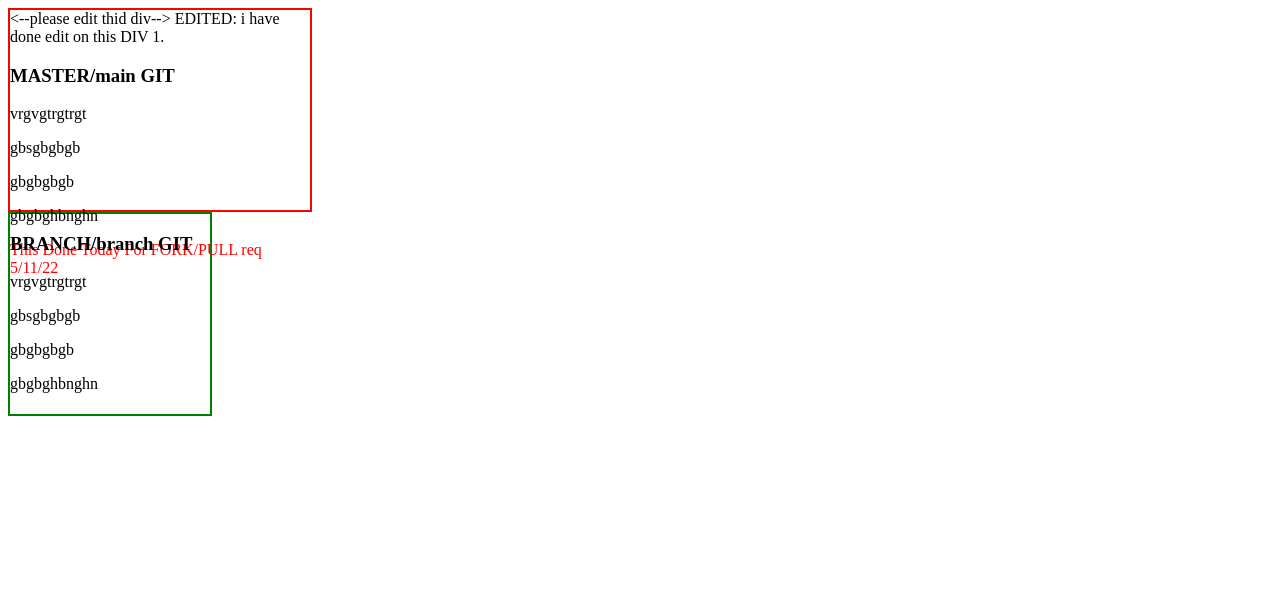
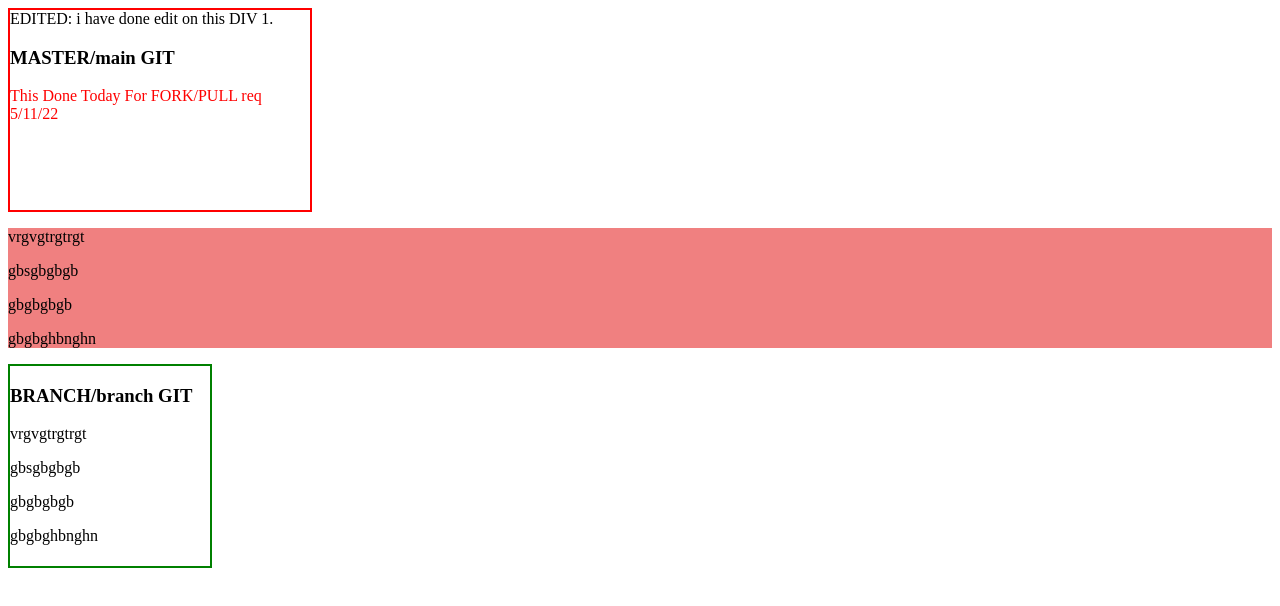
Before and after one commit to PawanNaugain/practice3, a plain HTML site: page index.html in a window 1280 px wide. Drawn offline with Linux system fonts and the light colour scheme.

Commit message:
added new div and style

```diff
--- a/index.html
+++ b/index.html
@@ -5,15 +5,18 @@
 	<title>GIT PRACTICE BRANCH 2</title>
 </head>
 <body>
-	<div id="div1" style="width: 300px; height: 200px; border: 2px solid red;">   <--please edit thid div-->
+	<div id="div1" style="width: 300px; height: 200px; border: 2px solid red;">   <!--please edit thid div-->
          EDITED: i have done edit on this DIV 1.
 		<h3>MASTER/main GIT</h3>
-		<p>vrgvgtrgtrgt</p>
-		<p>gbsgbgbgb</p>
-		<p>gbgbgbgb</p>
-		<p>gbgbghbnghn</p>
+
 		<p style="color:red;">This Done Today For FORK/PULL req 5/11/22</p>
 	</div>
+	<div id="mainDiv" style="background-color:lightcoral;">
+		 <p>vrgvgtrgtrgt</p>
+		   <p>gbsgbgbgb</p>
+		    <p>gbgbgbgb</p>
+		   <p>gbgbghbnghn</p>
+		</div>
 	<div id="div2" style="width: 200px; height: 200px; border: 2px solid green;">
 		<h3>BRANCH/branch GIT</h3>
 		<p>vrgvgtrgtrgt</p>
```
